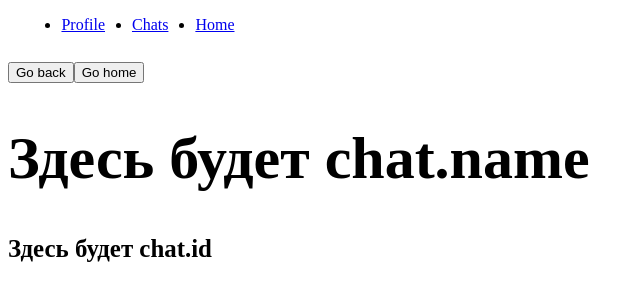
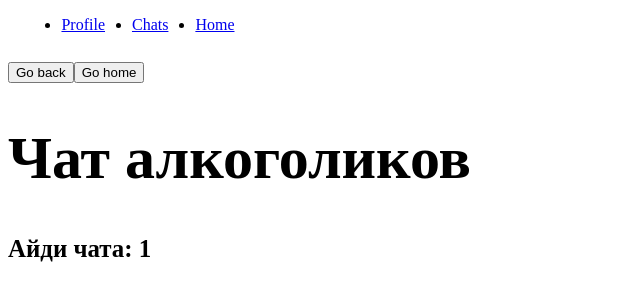
Before and after one commit to rommelbin/React-application, a React (Create React App) app: page /chats/1 in a window 1280 px wide. Shown: the top 300 px of the page, without its empty margins (0-644 px from the left). Built offline with nearby package versions, Linux system fonts and the light colour scheme.

Commit message:
Домашнее задание 4.1

```diff
--- a/src/App.jsx
+++ b/src/App.jsx
@@ -1,4 +1,4 @@
-import React from "react";
+import React, { useState } from "react";
 import {
   BrowserRouter as Router,
   Routes,
@@ -11,8 +11,7 @@ import Chats from "./chats/Chats";
 import SingleChat from "./chats/SingleChat";
 // use State позволяет добавлять состояние к компонентам
 function App() {
-  let chats_array =
-    [
+  let [chats] = useState([
     {
       name: "Чат алкоголиков",
       id: 1
@@ -25,7 +24,14 @@ function App() {
       name: "Чат шопоголиков",
       id: 3
     }
-    ]
+  ])
+  let getChat = (id) => chats.find(chat => {
+    if (chat.id === Number(id)) {
+      return true
+    }
+    return false
+  })
+
   return (
     <Router>
       <Header />
@@ -34,9 +40,9 @@ function App() {
         <div className="Main">
           <Routes>
             <Route path="/profile" element={<Profile />} />
-            <Route path="/chats" element={<Chats chats={chats_array} />}>
+            <Route path="/chats" element={<Chats chats={chats} />}>
             </Route>
-            <Route path="chats/:id" element={<SingleChat chat={chats_array} />} />
+            <Route path="chats/:id" element={<SingleChat getChat={getChat} />} />
             <Route exact path="/" element={<Home />} />
           </Routes>
         </div>
@@ -45,5 +51,4 @@ function App() {
   );
 }
 
-
 export default App;
--- a/src/chats/SingleChat.jsx
+++ b/src/chats/SingleChat.jsx
@@ -1,18 +1,18 @@
-import { useNavigate } from 'react-router-dom'
-
-const SingleChat = ({chats_array}) => {
+import { useNavigate, useParams } from 'react-router-dom'
+const SingleChat = ({getChat}) => {
+    const {id} = useParams();
+    const chat = getChat(id)
     const navigate = useNavigate();
     const goBack = () => navigate(-1);
     const goHome = () => navigate('/', { replace: true });
-
     return (
         <div>
             <button onClick={goBack}>Go back</button>
             {/* Bad approach */}
             <button onClick={goHome}>Go home</button>
             <>
-                <h1>Здесь будет chat.name</h1>
-                <h5>Здесь будет chat.id</h5>
+                <h1>{chat.name} </h1>
+                <h5>Айди чата: {chat.id} </h5>
             </>
 
         </div>
```
Lines whose indentation alone changed are shown as unchanged.
